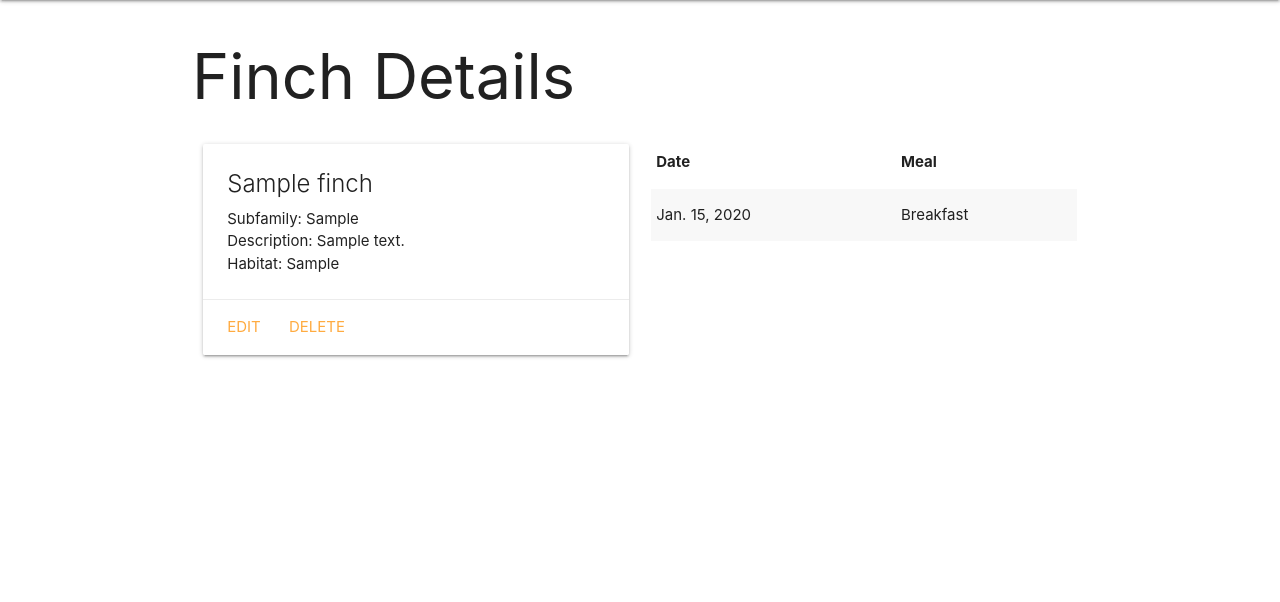
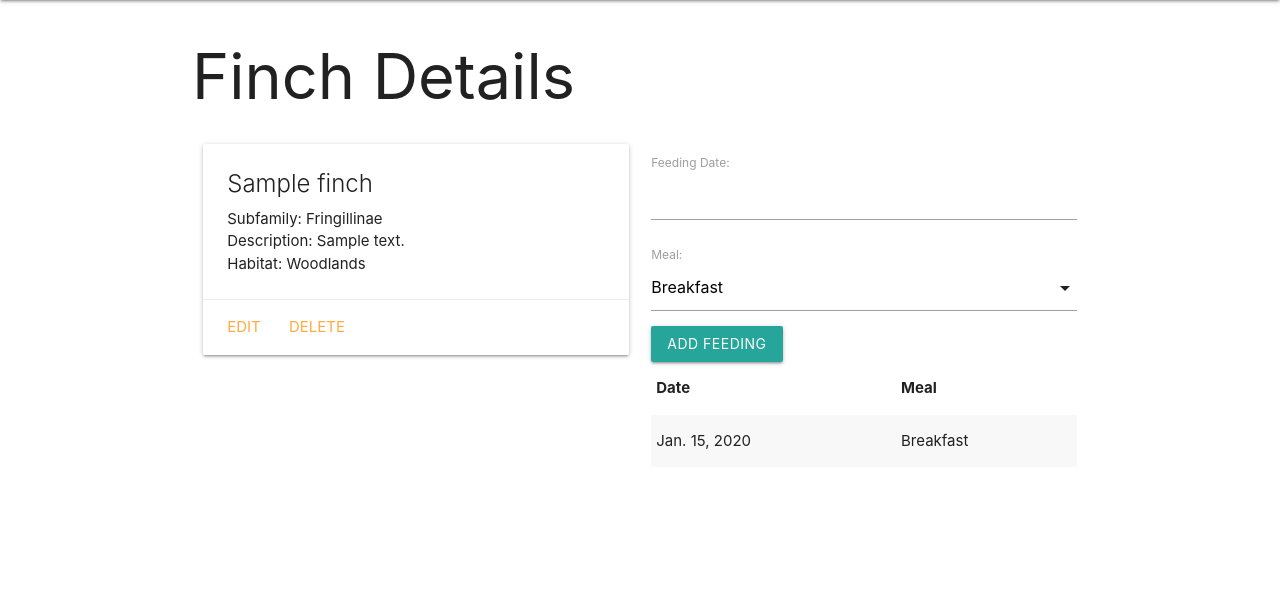
Before and after one commit to FiroCole/Finch_Collector, a Django app: page /finches/1/ in a window 1280 px wide. Shown: the part 64-666 px from the top of the page. Run offline with Django 5.2, Linux system fonts and the light colour scheme; tables that the repository leaves empty hold one stand-in row (values such as "Sample post").

Commit message:
Add 1:M relationship model

```diff
--- /dev/null
+++ b/main_app/forms.py
@@ -0,0 +1,7 @@
+from django.forms import ModelForm
+from .models import Feeding
+
+class FeedingForm(ModelForm):
+  class Meta:
+    model = Feeding
+    fields = ['date', 'meal']
--- a/main_app/models.py
+++ b/main_app/models.py
@@ -7,8 +7,15 @@
     ('L', 'Lunch'),
     ('D', 'Dinner')
 )
+SONG_CHOICES = (
+        ("Mating Song", "Mating Song"),
+        ("Warbling Song", "Warbling Song"),
+        ("Territory Song", "Territory Song"),
+)
+# Create your models here.
+class Song(models.Model):
+    song = models.CharField(max_length=100, choices =SONG_CHOICES, default=SONG_CHOICES[0][0])
 
-# Create your models here.
 class Finch(models.Model):
     FINCH_SUBFAMILY_CHOICES = [
         ("Fringillinae", "Fringillinae"),
@@ -23,10 +30,10 @@
         ("Unknown", "Unknown"),
     ]
     name = models.CharField(max_length=100)
-    subfamily = models.CharField(max_length=100)
+    subfamily = models.CharField(max_length=100, choices= FINCH_SUBFAMILY_CHOICES)
     description = models.TextField(max_length=2500)
-    habitat = models.CharField(max_length=100)
-
+    habitat = models.CharField(max_length=100, choices=FINCH_HABITAT_CHOICES)
+    songs = models.ManyToManyField(Song)
     def __str__(self):
         return self.name
 
@@ -48,3 +55,6 @@
 
   def __str__(self):
       return f"{self.get_meal_display()} on {self.date}"
+
+  class Meta:
+      ordering = ['-date']
--- a/main_app/templates/base.html
+++ b/main_app/templates/base.html
@@ -8,6 +8,8 @@
   <meta http-equiv="X-UA-Compatible" content="ie=edge">
   <title>Finch Collector</title>
   <link rel="stylesheet" href="https://cdnjs.cloudflare.com/ajax/libs/materialize/1.0.0/css/materialize.min.css">
+  <script src="https://cdnjs.cloudflare.com/ajax/libs/materialize/1.0.0/js/materialize.min.js"></script>
+
   <link rel="stylesheet" type="text/css" href="{% static 'css/style.css' %}">
 </head>
 <body>
--- a/main_app/templates/finches/detail.html
+++ b/main_app/templates/finches/detail.html
@@ -20,6 +20,11 @@
         </div>
     </div>
     <div class="col s6">
+        <form action="{% url 'add_feeding' finch.id %}" form method="POST">
+            {% csrf_token %}
+            {{ feeding_form.as_p }}
+            <input type="submit" class="btn" value="Add Feeding">
+        </form>
         <table class="striped">
             <thead>
                 <tr>
@@ -38,4 +43,17 @@
         </table>
     </div>
 </div>
+<script>
+    const dateEl = document.getElementById('id_date');
+    M.Datepicker.init(dateEl, {
+        format: 'yyyy-mm-dd',
+        defaultDAte: new Date(),
+        setDefaultDate: true,
+        autoClose: true
+    })
+
+    const selectEl = document.getElementById('id_meal');
+    M.FormSelect.init(selectEl);
+
+</script>
 {% endblock %}
--- a/main_app/urls.py
+++ b/main_app/urls.py
@@ -9,4 +9,5 @@
   path('finches/create/', views.FinchCreate.as_view(), name='finches_create'),
   path('finches/<int:pk>/update/', views.FinchUpdate.as_view(), name='finches_update'),
   path('finches/<int:pk>/delete/', views.FinchDelete.as_view(), name='finches_delete'),
+  path('cats/<int:finch_id>/add_feeding/', views.add_feeding, name='add_feeding'),
 ]
--- a/main_app/views.py
+++ b/main_app/views.py
@@ -1,7 +1,7 @@
-from django.shortcuts import render
+from django.shortcuts import render, redirect
 from .models import Finch
 from django.views.generic.edit import CreateView, UpdateView, DeleteView
-
+from .forms import FeedingForm
 
 # Define the home view
 def home(request):
@@ -22,9 +22,20 @@
 
 def finches_detail(request, finch_id):
   finch = Finch.objects.get(id=finch_id)
+  feeding_form = FeedingForm()
   return render(request, 'finches/detail.html', {
-    'finch': finch
+    'finch': finch, 'feeding_form': feeding_form
   })
+
+def add_feeding(request, finch_id):
+  # create a ModelForm instance using the data in request.POST
+  form = FeedingForm(request.POST)
+  # validate the form
+  if form.is_valid():
+    new_feeding = form.save(commit=False)
+    new_feeding.finch_id = finch_id
+    new_feeding.save()
+  return redirect('detail', finch_id=finch_id)
 
 class FinchCreate(CreateView):
   model = Finch
```
Also changed, not shown: main_app/templates/main_app/finch_form.html (+7 -0 lines).
